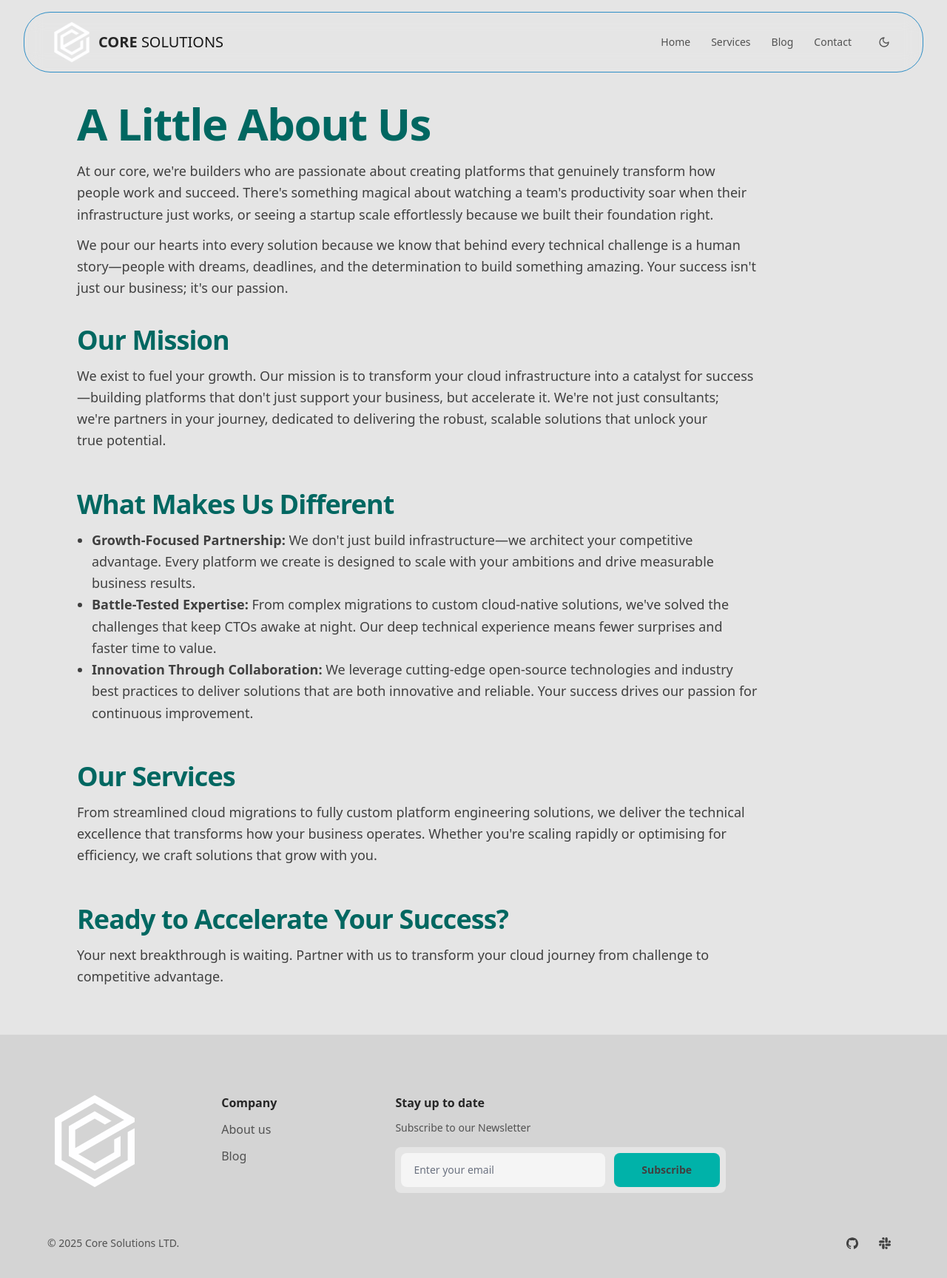
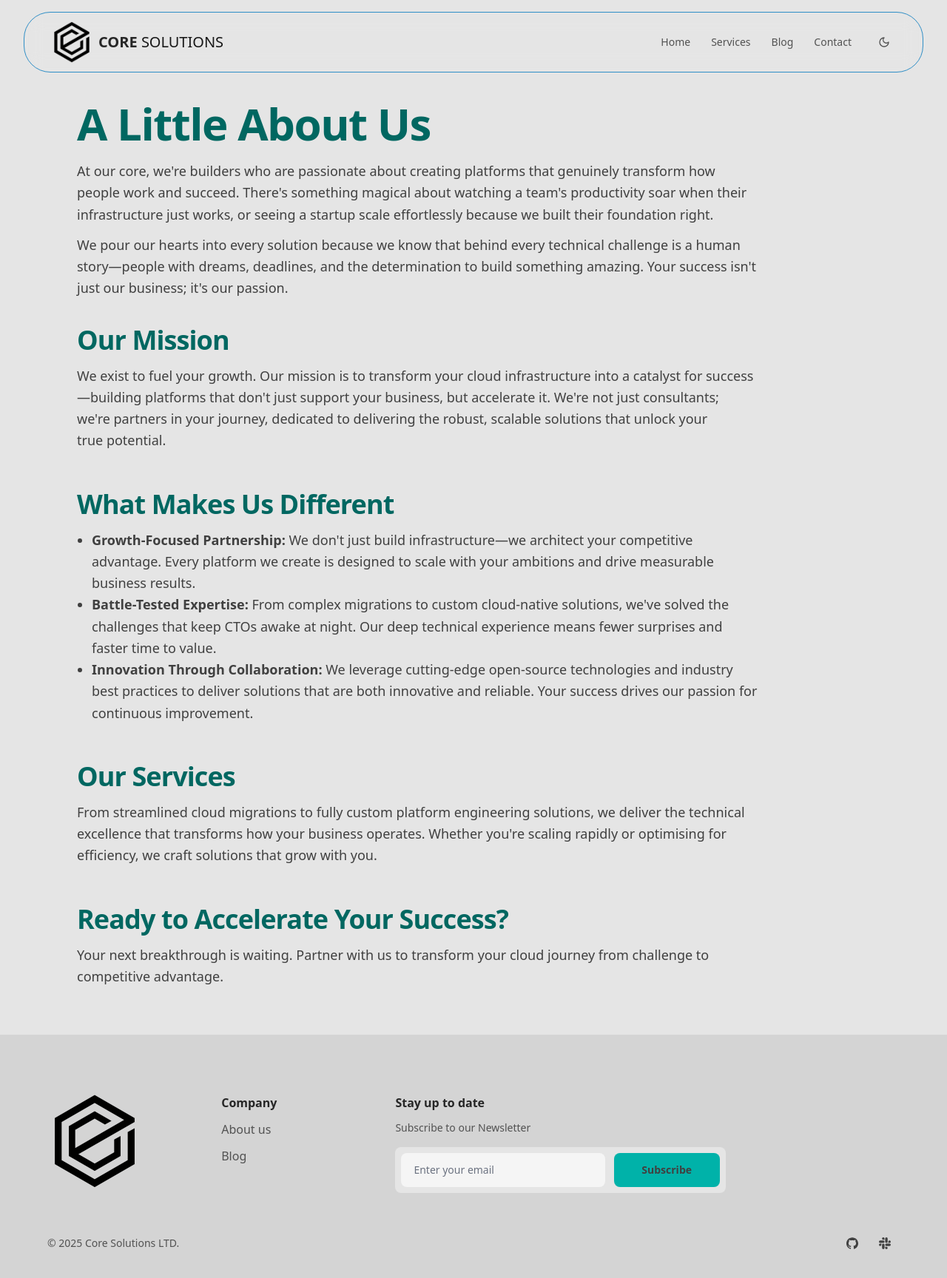
Before and after one commit to coresolutionsltd/coresolutions.ltd, an Astro site: page /about in a window 1280 px wide. Shown: the whole page at 74% size. Built offline with nearby package versions, Linux system fonts and the light colour scheme; Astro itself is replaced by a stand-in of ours.

Commit message:
chore: logo

```diff
--- a/src/components/sections/navbar&footer/FooterSection.astro
+++ b/src/components/sections/navbar&footer/FooterSection.astro
@@ -16,7 +16,7 @@ const formspreeEndpoint = "https://formspree.io/f/xldeeojg";
       <div class="col-span-full lg:col-span-1">
         <a href="/"
           ><img
-            class="h-auto w-32 h-14 hover:opacity-85 dark:invert dark:brightness-0 hover:dark:brightness-200 hover:dark:grayscale hover:brightness-60"
+            class="h-auto w-32 h-14 hover:opacity-85 invert dark:brightness-0 hover:dark:brightness-50 hover:dark:grayscale hover:brightness-50"
             src={iconImage.src}
             alt="Icon"
           />
--- a/src/components/sections/navbar&footer/Navbar.astro
+++ b/src/components/sections/navbar&footer/Navbar.astro
@@ -25,7 +25,7 @@ const homeUrl = "/";
         aria-label="Brand"
       >
         <img
-          class="h-14 hover:opacity-85 dark:invert dark:brightness-0 hover:dark:brightness-200 hover:dark:grayscale hover:brightness-60"
+          class="h-14 hover:opacity-85 invert dark:brightness-0 hover:dark:brightness-50 hover:dark:grayscale hover:brightness-50"
           src={iconImage.src}
           alt="Icon"
         />
```
